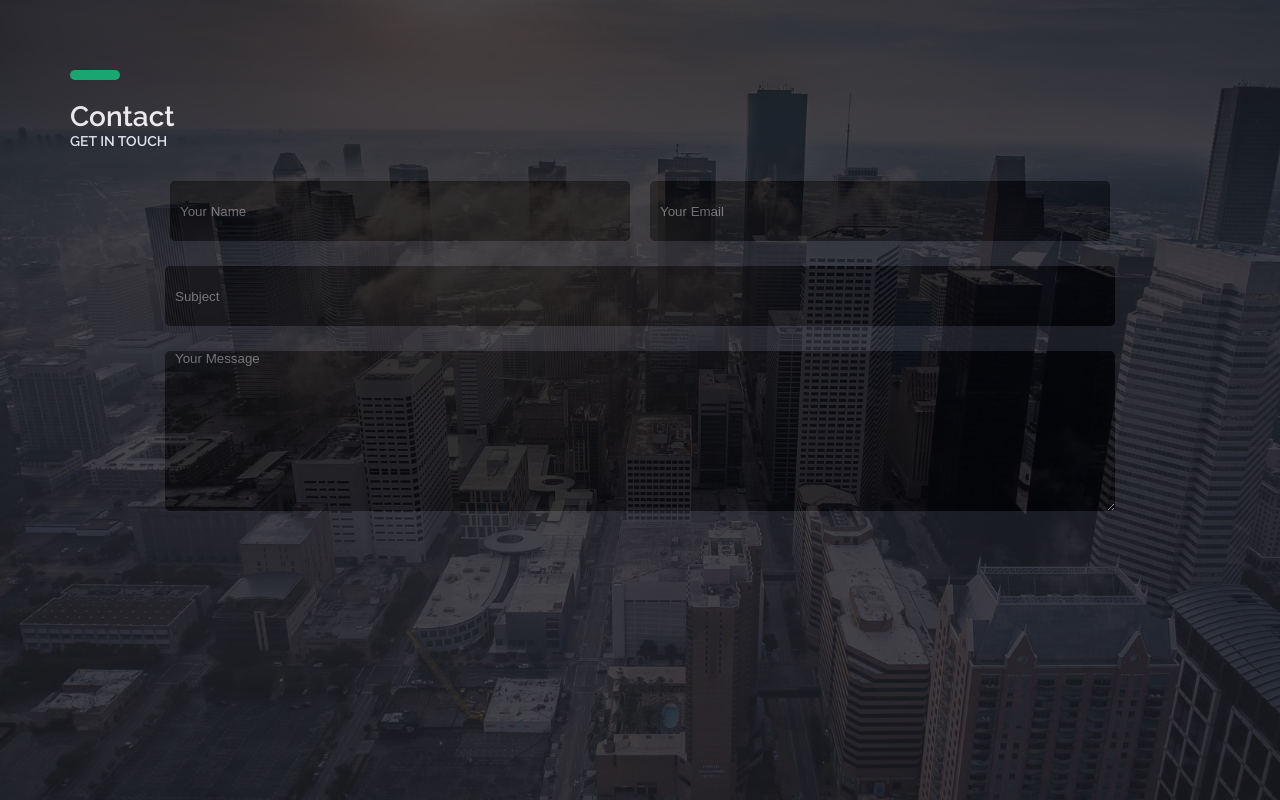
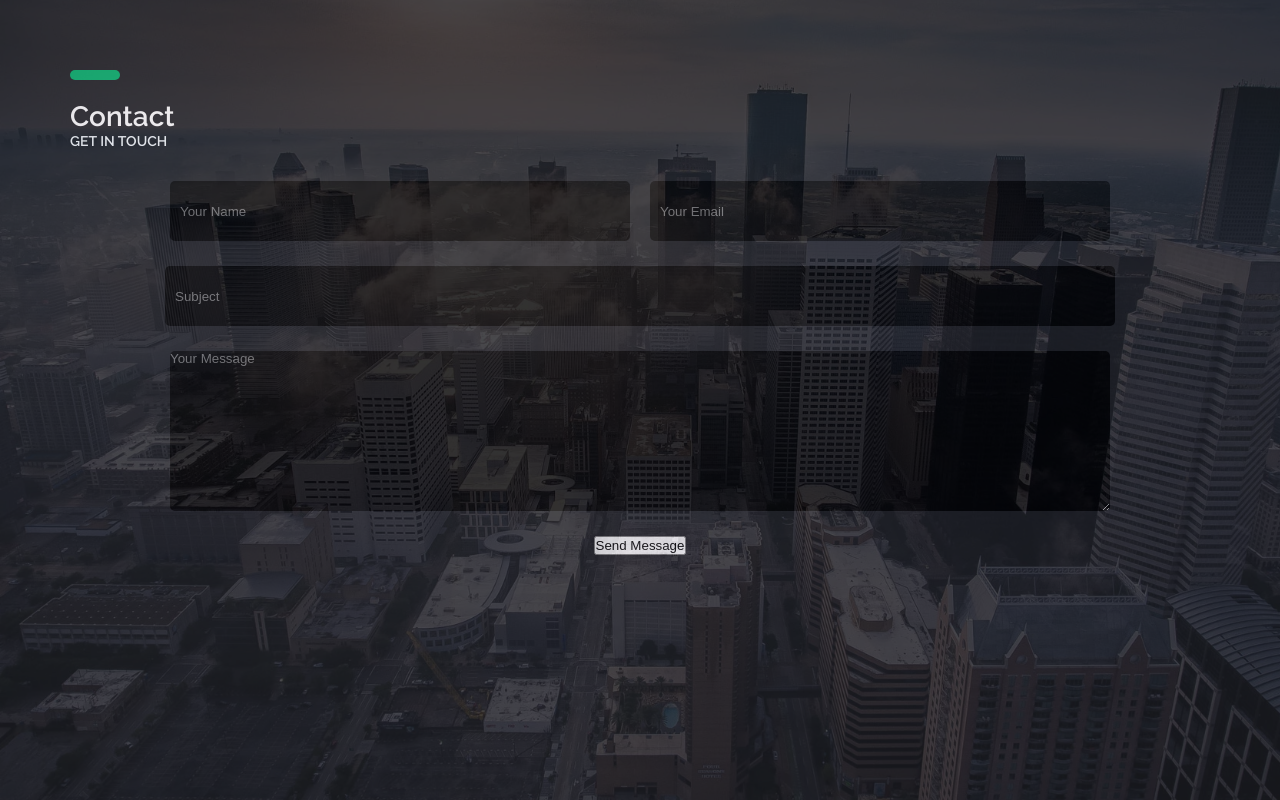
Before and after one commit to Maxi03milian/apply.maxischmid.ch, a plain HTML site: page public/index.html in a window 1280 px wide. Shown: the part 2685-3485 px from the top of the page. Drawn offline with nearby package versions, Linux system fonts and the light colour scheme; a script that the page names is missing.

Commit message:
Added Submit button

```diff
--- a/public/index.html
+++ b/public/index.html
@@ -143,6 +143,9 @@
               <input type="text" class="subject" placeholder="Subject" required>
               <textarea class="message" name="" id="" cols="30" rows="10" placeholder="Your Message" required></textarea>
             </div>
+            <div class="contactBut">
+              <button type="submit" class="subBut">Send Message</button>
+            </div>
           </form>
         </div>
 
--- a/public/style.css
+++ b/public/style.css
@@ -419,8 +419,7 @@ nav .active{
 
 .contactContent{
   display: flex;
-  flex-direction: column;
-  align-items: center;
+  justify-content: center;
   width: 100%;
 }
 .contactContent form{
@@ -430,13 +429,17 @@ nav .active{
 .contactContent form input{
   width: 100%;
   height: 60px;
+  padding-left: 10px;
   background-color: black;
   border: none;
   text-decoration: none;
   margin-bottom: 25px;
   border-radius: 5px;
-  padding-left: 10px;
   color: white;
+}
+
+.subject{
+  width: 50px
 }
 
 .contactContent form textarea{
@@ -451,7 +454,6 @@ nav .active{
   text-decoration: none;
   margin-bottom: 25px;
   border-radius: 5px;
-  padding-left: 10px;
   color: white;
 }
 
@@ -475,6 +477,11 @@ nav .active{
   display: flex;
   flex-direction: column;
   align-items: center;
+}
+
+.contactBut{
+  display: flex;
+  justify-content: center;
 }
 
 
```
